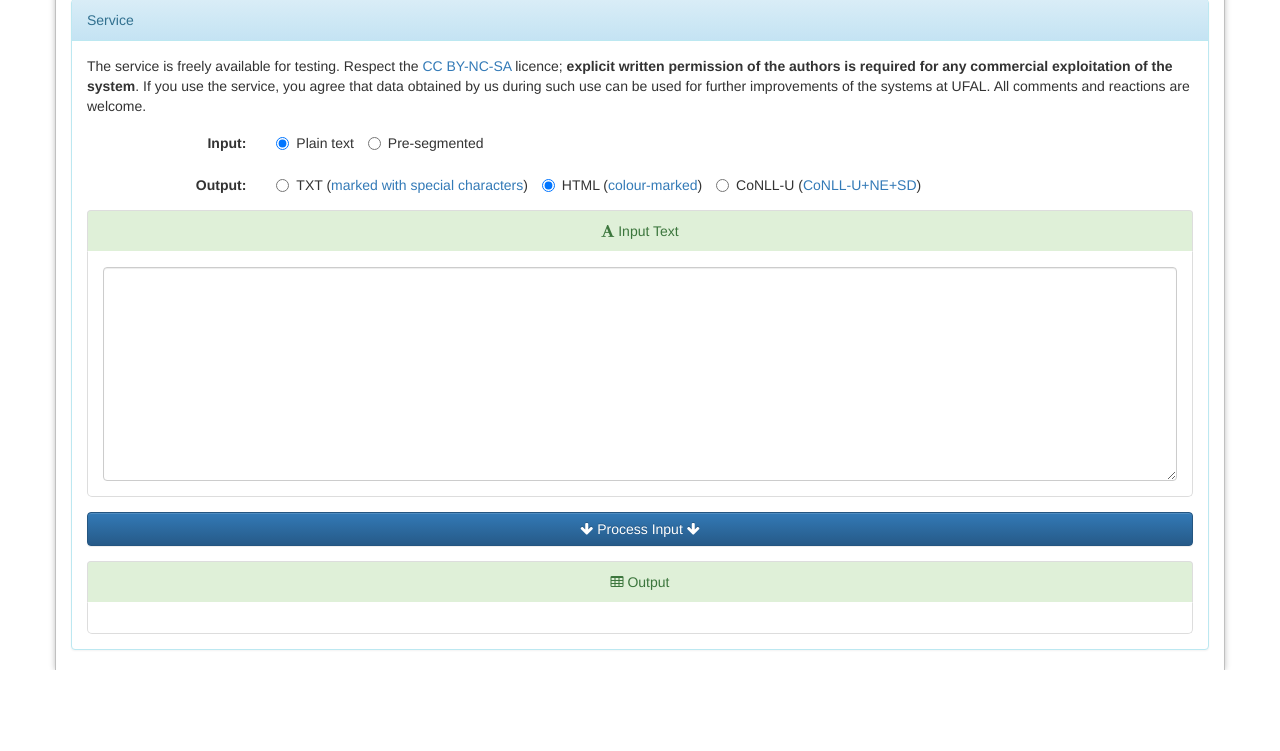
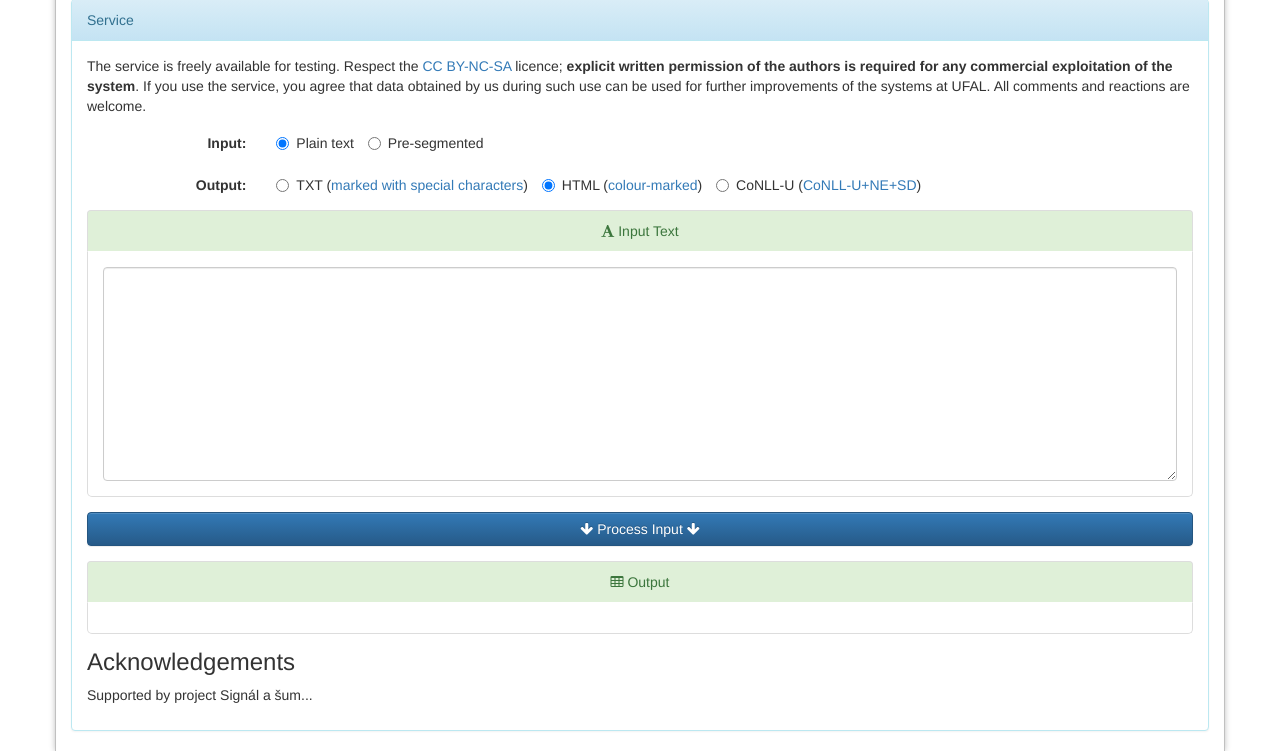
Before and after one commit to ufal/soudec, a PHP site: page /run.php in a window 1280 px wide. Shown: the part 243-994 px from the top of the page. Before the commit the page ends 913 px from the top, so only its background shows below. Run offline with PHP 8.4, Linux system fonts and the light colour scheme; some libraries are stand-ins or nearby versions.

Commit message:
Small html fixes
git-svn-id: https://svn.ms.mff.cuni.cz/svn/signal_a_sum/source_detection/Perl_UDPipeREST@62 a32e68db-fe4c-4835-81c6-61a328cef007

```diff
--- a/html/about.html
+++ b/html/about.html
@@ -12,6 +12,6 @@ Mathematics and Physics, Charles University, Czech Republic.
 </p>
 <p>
 Description of the available methods is available in the
-<a href="api-reference.html">API Documentation</a>.
+<a href="api-reference.php">API Documentation</a>.
 </p>
 </div>
--- a/html/run.php
+++ b/html/run.php
@@ -114,8 +114,8 @@
      </div>
     </div>
 
-    <h3 id="acknowledgements_title" style="display: none; margin-top: 15px">Acknowledgements</h3>
-    <p id="acknowledgements_text" style="display: none"> </p>
+    <h3 id="acknowledgements_title" style="margin-top: 15px">Acknowledgements</h3>
+    <p id="acknowledgements_text">Supported by project Signál a šum...</p>
   </div>
 </div>
 
```
